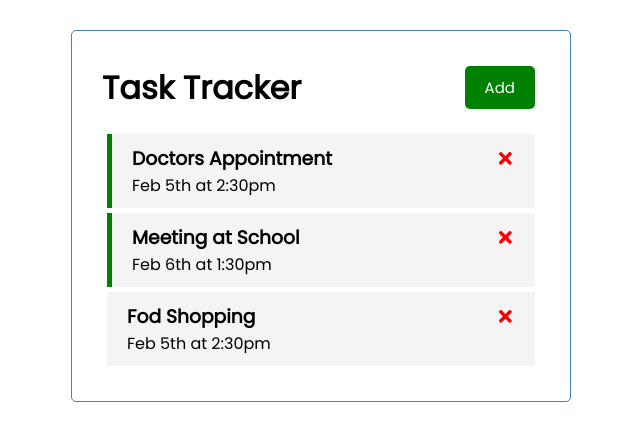
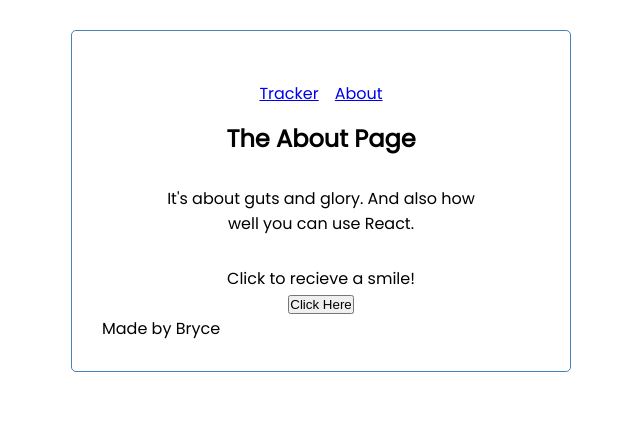
Before and after one commit to Brykee/Task-Tracker, a React (Create React App) app: page /about in a window 1280 px wide. Shown: the top 440 px of the page, without its empty margins (319-959 px from the left). Built offline with nearby package versions, Linux system fonts and the light colour scheme.

Commit message:
Tons of Freatures

```diff
--- a/package.json
+++ b/package.json
@@ -9,6 +9,7 @@
     "react": "^17.0.2",
     "react-dom": "^17.0.2",
     "react-icons": "^4.2.0",
+    "react-router-dom": "^5.3.0",
     "react-scripts": "4.0.3",
     "web-vitals": "^1.1.2"
   },
--- a/src/App.js
+++ b/src/App.js
@@ -2,6 +2,10 @@ import { useState } from 'react';
 import Header from './components/Header';
 import Tasks from './components/Tasks';
 import AddTask from './components/AddTask';
+import About from './components/About';
+import Footer from './components/Footer';
+import Message from './components/Message';
+import { BrowserRouter as Router, Switch, Route } from 'react-router-dom';
 
 const App = () => {
   const [showAddTask, setShowAddTask] = useState(false);
@@ -20,7 +24,7 @@ const App = () => {
     },
     {
       id: 3,
-      text: 'Fod Shopping',
+      text: 'Food Shopping',
       day: 'Feb 5th at 2:30pm',
       reminder: false,
     },
@@ -48,18 +52,33 @@ const App = () => {
   };
 
   return (
+    <Router>
       <div className="container">
+        <Switch>
+          <Route exact path="/">
             <Header
               onAdd={() => setShowAddTask(!showAddTask)}
               showAdd={showAddTask}
             />
             {showAddTask && <AddTask onAdd={addTask} />}
             {tasks.length > 0 ? (
-        <Tasks tasks={tasks} onDelete={deleteTask} onToggle={toggleReminder} />
+              <Tasks
+                tasks={tasks}
+                onDelete={deleteTask}
+                onToggle={toggleReminder}
+              />
             ) : (
               'No Tasks to Show'
             )}
+          </Route>
+          <Route path="/about">
+            <About />
+            <Message />
+            <Footer />
+          </Route>
+        </Switch>
       </div>
+    </Router>
   );
 };
 
--- /dev/null
+++ b/src/components/About.js
@@ -0,0 +1,19 @@
+import React from 'react';
+
+const About = () => {
+  return React.createElement(
+    'div',
+    { className: 'about' },
+    React.createElement('a', { href: './' }, 'Tracker'),
+    React.createElement('a', { href: './components.About.js' }, 'About'),
+    React.createElement('br', null),
+    React.createElement('h2', null, 'The About Page'),
+    React.createElement(
+      'p',
+      null,
+      "It's about guts and glory. And also how well you can use React."
+    )
+  );
+};
+
+export default About;
--- /dev/null
+++ b/src/components/Footer.js
@@ -0,0 +1,9 @@
+import React from 'react';
+
+class Footer extends React.Component {
+  render() {
+    return <p>Made by Bryce</p>;
+  }
+}
+
+export default Footer;
--- a/src/components/Header.js
+++ b/src/components/Header.js
@@ -7,6 +7,11 @@ const Header = ({ title, onAdd, showAdd }) => {
   };
 
   return (
+    <div className="nav">
+      <a href="./">Tracker</a>
+
+      <a href="/About">About</a>
+      <br />
       <header className="header">
         <h1>{title}</h1>
         <Button
@@ -15,6 +20,7 @@ const Header = ({ title, onAdd, showAdd }) => {
           onClick={onAdd}
         />
       </header>
+    </div>
   );
 };
 
--- /dev/null
+++ b/src/components/Message.js
@@ -0,0 +1,28 @@
+import React, { Component } from 'react';
+
+class Message extends Component {
+  constructor() {
+    super();
+    this.state = {
+      message: 'Click to recieve a smile!',
+    };
+  }
+
+  changeMessage() {
+    this.setState({
+      message: ':)',
+    });
+  }
+
+  render() {
+    return (
+      <div className="changeBtn">
+        <p>{this.state.message}</p>
+
+        <button onClick={() => this.changeMessage()}>Click Here</button>
+      </div>
+    );
+  }
+}
+
+export default Message;
--- a/src/index.css
+++ b/src/index.css
@@ -18,6 +18,28 @@ body {
   border: 1px solid steelblue;
   padding: 30px;
   border-radius: 5px;
+}
+.about {
+  margin-top: 2px;
+  text-align: center;
+  margin: 20px;
+}
+a {
+  margin: 8px;
+}
+h2 {
+  margin: 15px;
+}
+
+.about p {
+  text-align: center;
+  justify-content: center;
+  margin: 30px;
+}
+
+.changeBtn {
+  text-align: center;
+  justify-content: center;
 }
 
 .header {
--- a/src/index.js
+++ b/src/index.js
@@ -2,7 +2,6 @@ import React from 'react';
 import ReactDOM from 'react-dom';
 import './index.css';
 import App from './App';
-import reportWebVitals from './reportWebVitals';
 
 ReactDOM.render(
   <React.StrictMode>
@@ -10,8 +9,3 @@ ReactDOM.render(
   </React.StrictMode>,
   document.getElementById('root')
 );
-
-// If you want to start measuring performance in your app, pass a function
-// to log results (for example: reportWebVitals(console.log))
-// or send to an analytics endpoint. Learn more: https://bit.ly/CRA-vitals
-reportWebVitals();
```
Also changed, not shown: Checklist.txt, 1 other file (tests, documents, lock files or other folders). Lines whose indentation alone changed are shown as unchanged.
